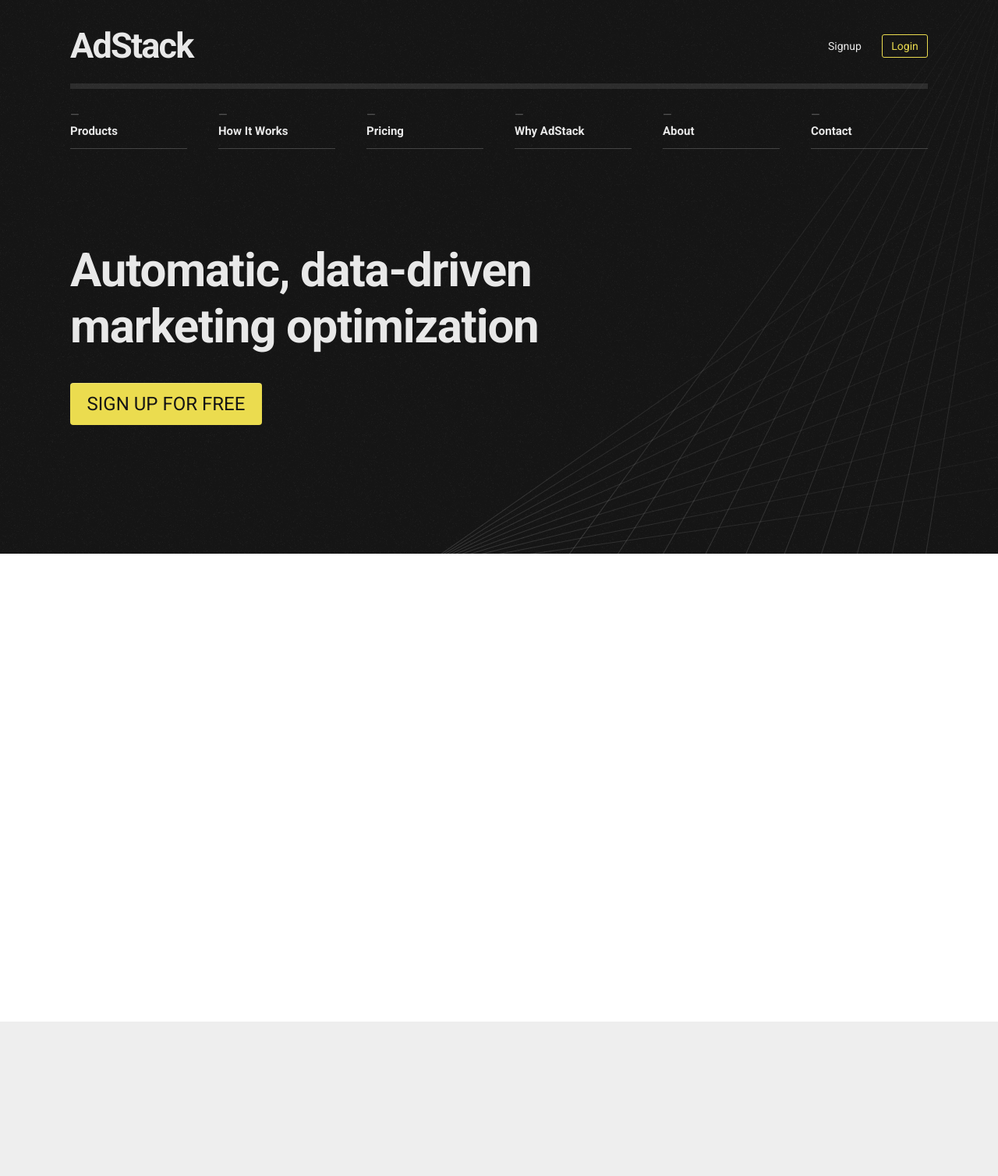
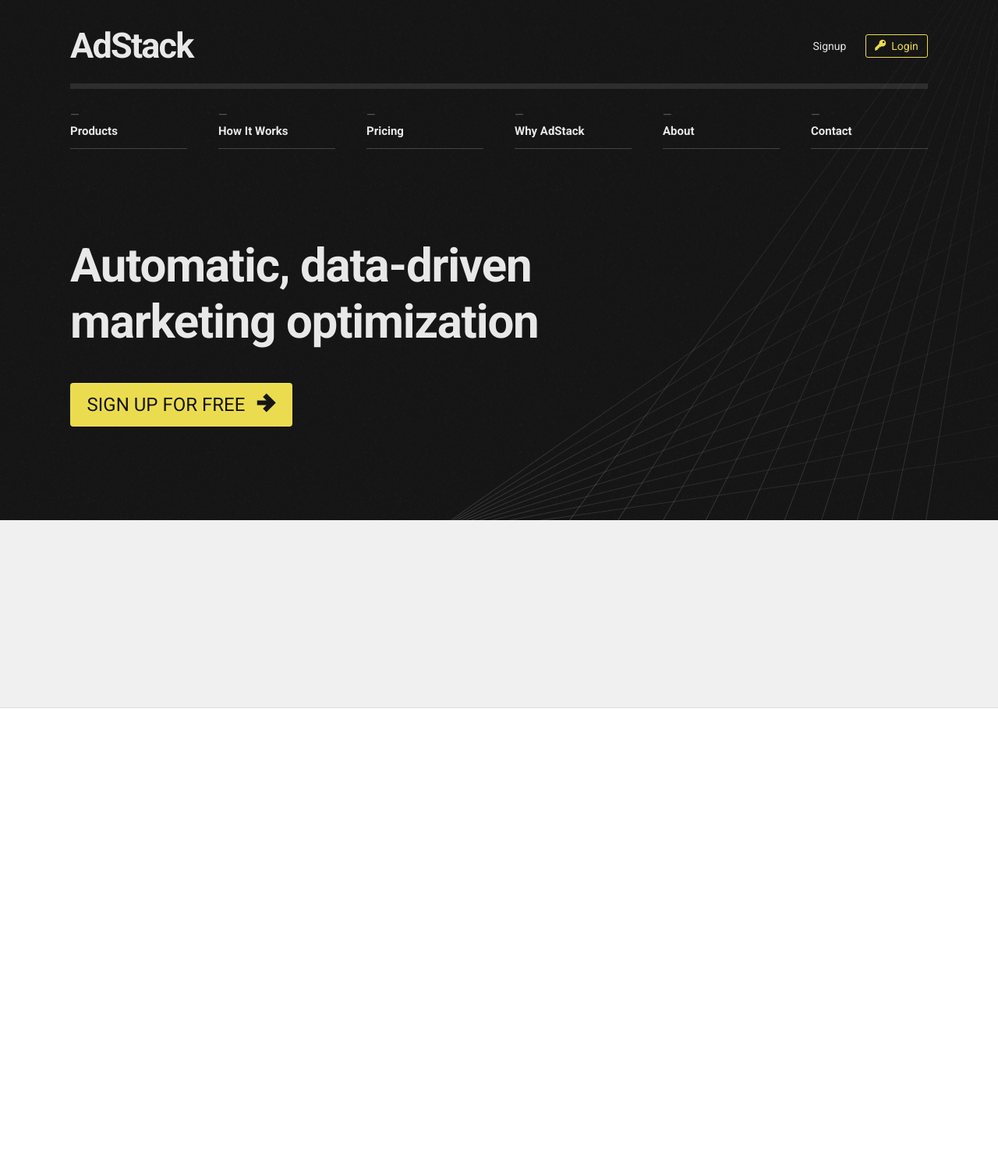
Before and after one commit to AdStack/adstack.github.io, a Jekyll site: the page built from index.html, in a window 1280 px wide. Shown: the whole page at 78% size. Built offline with Jekyll 4.4.1, drawn with Linux system fonts in a browser that asks for light colours; before the commit the page ends 1310 px from its top, so only the background shows below that.

Commit message:
work in progress

```diff
--- a/_includes/header.html
+++ b/_includes/header.html
@@ -3,7 +3,7 @@
 		<h1 class="col-12">
 			AdStack
 			<a href="#" class="button clear">Signup</a>
-			<a href="#" class="button yellow">Login</a>
+			<a href="#" class="button yellow"><i class="icon-key"></i>Login</a>
 		</h1>
 		<hr>
 		<div class="col-2">
@@ -25,9 +25,10 @@
 			<a href="#">Contact</a>
 		</div>
 	</div>
+	{% if page.title == 'AdStack' %}
 	<div class="row" id="line">
 		<h2>Automatic, data-driven<br>marketing optimization</h2>
-		<a href="#" class="button yellow cta">Sign up for free</a>
+		<a href="#" class="button yellow cta">Sign up for free <i class="icon-arrow-right"></i></a>
 		<!-- todo: javascript this (?) -->
 		<div class="line-container x">
 			<div class="line"></div><div class="line"></div><div class="line"></div><div class="line"></div>
@@ -40,4 +41,5 @@
 			<div class="line"></div><div class="line"></div>
 		</div>
 	</div>
+	{% endif %}
 </div>
--- a/index.html
+++ b/index.html
@@ -2,6 +2,11 @@
 layout: default
 title: AdStack
 ---
+<div id="subheader">
+	<div class="row">
+
+	</div>
+</div>
 <div id="home">
 	<div class="row">
 
--- a/style/base.css
+++ b/style/base.css
@@ -17,23 +17,26 @@
 .alt-font{font-family:Georgia,"Times New Roman",serif;}
 html,body{font-family:"Roboto","Helvetica Neue",Helvetica,Arial,sans-serif;font-size:15px;line-height:1.5em;}
 a{color:inherit;text-decoration:inherit;}
-html,body{background-color:#eee;color:#222;}
+html,body{background-color:#f0f0f0;color:#222;}
+.button{line-height:2em;padding:0 0.8em;border-radius:3px;border-top:1px rgba(255, 255, 255, 0.2) solid;font-weight:bold;display:inline-block;}.button.blue{background-color:#4a5eca;color:#fff;}
+.button.yellow{background-color:#ebdc4f;color:#151515;}
+.button.clear{border-top-color:transparent;}
 .clear{clear:both;}
 .cf:before,.cf:after{content:" ";display:table;}
 .cf:after{clear:both;}
 #header{background-image:url('../media/noise.png');background-position:center;background-repeat:repeat;}
-.button{line-height:2em;padding:0 0.8em;border-radius:3px;border-top:1px rgba(255, 255, 255, 0.2) solid;font-weight:bold;display:inline-block;}.button.blue{background-color:#4a5eca;color:#fff;}
-.button.yellow{background-color:#ebdc4f;color:#151515;}
-.button.clear{border-top-color:transparent;}
+@font-face{font-family:'icomoon';src:url('../media/icomoon.eot');src:url('../media/icomoon.eot?#iefix') format('embedded-opentype'),url('../media/icomoon.woff') format('woff'),url('../media/icomoon.ttf') format('truetype'),url('../media/icomoon.svg#icomoon') format('svg');font-weight:normal;font-style:normal;}[class*="icon-"]:before{font-family:'icomoon';speak:none;font-style:normal;font-weight:normal;line-height:1;-webkit-font-smoothing:antialiased;}
+.icon-key:before{content:"\e000";}
+.icon-arrow-right:before{content:"\e001";}
 #header{background-color:#151515;overflow:hidden;}#header .row:first-of-type{padding:2em 0 0;}
-#header .row:last-of-type{padding:0 0 11em;}
-#header h1{color:rgba(255, 255, 255, 0.9);letter-spacing:-0.04em;font-size:3em;padding-bottom:0.4em;line-height:1.3em;}#header h1 .button{position:absolute;top:1em;right:20px;font-size:15px;letter-spacing:0;font-weight:normal;font-size:14px;}#header h1 .button.clear{right:94px;}
-#header h1 .button.yellow{border:1px #ebdc4f solid;color:#ebdc4f;background:none;}
-#header h2{color:rgba(255, 255, 255, 0.9);letter-spacing:-0.02em;margin:2em 20px 0.6em;font-size:4em;line-height:1.2em;}
-#header .cta{margin-left:20px;font-size:1.6em;line-height:2.2em;font-weight:normal;text-transform:uppercase;border-radius:4px;padding:0 0.9em;}
+#header .row:last-of-type{padding:0 0 8em;}
+#header h1{color:rgba(255, 255, 255, 0.9);letter-spacing:-0.04em;font-size:3em;padding-bottom:0.4em;line-height:1.3em;}#header h1 .button{position:absolute;top:1em;right:20px;font-size:15px;letter-spacing:0;font-weight:normal;font-size:14px;}#header h1 .button.clear{right:8.1em;}
+#header h1 .button.yellow{border:1px #ebdc4f solid;color:#ebdc4f;background:none;}#header h1 .button.yellow i{margin-right:0.5em;}
+#header h2{color:rgba(255, 255, 255, 0.9);letter-spacing:-0.02em;margin:1.9em 20px 0.7em;font-size:4em;line-height:1.2em;}
+#header .cta{margin-left:20px;font-size:1.6em;line-height:2.3em;font-weight:normal;text-transform:uppercase;border-radius:4px;padding:0 0.9em;}#header .cta i{margin-left:0.4em;}
 #header hr{clear:both;height:7px;margin:0 20px 1.6em;background-color:rgba(255, 255, 255, 0.1);}
 #header .col-2 a{color:rgba(255, 255, 255, 0.9);display:block;font-weight:bold;padding-bottom:0.7em;border-bottom:1px rgba(255, 255, 255, 0.2) solid;}#header .col-2 a:before{color:rgba(255, 255, 255, 0.3);display:block;line-height:1.3em;content:"\2014";font-weight:normal;}
-#header .line-container{position:absolute;bottom:-20px;left:41%;}#header .line-container .line{position:absolute;bottom:0;left:0;width:1px;height:1000px;background:-webkit-gradient(linear, left bottom, left top, color-stop(0, rgba(255, 255, 255, 0.15)), color-stop(1, rgba(255, 255, 255, 0)));background:-ms-linear-gradient(bottom, rgba(255, 255, 255, 0.15), rgba(255, 255, 255, 0));background:-moz-linear-gradient(center bottom, rgba(255, 255, 255, 0.15) 0%, rgba(255, 255, 255, 0) 100%);background:-o-linear-gradient(rgba(255, 255, 255, 0), rgba(255, 255, 255, 0.15));filter:progid:DXImageTransform.Microsoft.gradient(startColorstr='rgba(255, 255, 255, 0)', endColorstr='rgba(255, 255, 255, 0.15)', GradientType=0);}#header .line-container .line:nth-of-type(1){-webkit-transform:rotate(3deg);-moz-transform:rotate(3deg);-o-transform:rotate(3deg);-ms-transform:rotate(3deg);transform:rotate(3deg);}
+#header .line-container{position:absolute;bottom:-20px;left:42%;}#header .line-container .line{position:absolute;bottom:0;left:0;width:1px;height:1000px;background:-webkit-gradient(linear, left bottom, left top, color-stop(0, rgba(255, 255, 255, 0.15)), color-stop(1, rgba(255, 255, 255, 0)));background:-ms-linear-gradient(bottom, rgba(255, 255, 255, 0.15), rgba(255, 255, 255, 0));background:-moz-linear-gradient(center bottom, rgba(255, 255, 255, 0.15) 0%, rgba(255, 255, 255, 0) 100%);background:-o-linear-gradient(rgba(255, 255, 255, 0), rgba(255, 255, 255, 0.15));filter:progid:DXImageTransform.Microsoft.gradient(startColorstr='rgba(255, 255, 255, 0)', endColorstr='rgba(255, 255, 255, 0.15)', GradientType=0);}#header .line-container .line:nth-of-type(1){-webkit-transform:rotate(3deg);-moz-transform:rotate(3deg);-o-transform:rotate(3deg);-ms-transform:rotate(3deg);transform:rotate(3deg);}
 #header .line-container .line:nth-of-type(2){-webkit-transform:rotate(6deg);-moz-transform:rotate(6deg);-o-transform:rotate(6deg);-ms-transform:rotate(6deg);transform:rotate(6deg);}
 #header .line-container .line:nth-of-type(3){-webkit-transform:rotate(9deg);-moz-transform:rotate(9deg);-o-transform:rotate(9deg);-ms-transform:rotate(9deg);transform:rotate(9deg);}
 #header .line-container .line:nth-of-type(4){-webkit-transform:rotate(12deg);-moz-transform:rotate(12deg);-o-transform:rotate(12deg);-ms-transform:rotate(12deg);transform:rotate(12deg);}
@@ -45,4 +48,5 @@ html,body{background-color:#eee;color:#222;}
 #header .line-container .line:nth-of-type(10){-webkit-transform:rotate(30deg);-moz-transform:rotate(30deg);-o-transform:rotate(30deg);-ms-transform:rotate(30deg);transform:rotate(30deg);}
 #header .line-container.x{-webkit-transform:rotate(52deg);-moz-transform:rotate(52deg);-o-transform:rotate(52deg);-ms-transform:rotate(52deg);transform:rotate(52deg);}#header .line-container.x .line{-webkit-transform-origin:0 100%;-moz-transform-origin:0 100%;-o-transform-origin:0 100%;-ms-transform-origin:0 100%;transform-origin:0 100%;}
 #header .line-container.y{bottom:-190px;left:100%;-webkit-transform:rotate(6deg);-moz-transform:rotate(6deg);-o-transform:rotate(6deg);-ms-transform:rotate(6deg);transform:rotate(6deg);}#header .line-container.y .line{-webkit-transform-origin:0 0%;-moz-transform-origin:0 0%;-o-transform-origin:0 0%;-ms-transform-origin:0 0%;transform-origin:0 0%;}
+#subheader{border-bottom:1px #ddd solid;}#subheader .row{height:240px;}
 #home{background-color:#fff;}#home .row{height:600px;}
--- a/style/content.css
+++ b/style/content.css
@@ -1 +1,4 @@
-html,body{background-color:#eee;color:#222;}
+html,body{background-color:#f0f0f0;color:#222;}
+.button{line-height:2em;padding:0 0.8em;border-radius:3px;border-top:1px rgba(255, 255, 255, 0.2) solid;font-weight:bold;display:inline-block;}.button.blue{background-color:#4a5eca;color:#fff;}
+.button.yellow{background-color:#ebdc4f;color:#151515;}
+.button.clear{border-top-color:transparent;}
--- /dev/null
+++ b/style/fonts.css
@@ -0,0 +1,3 @@
+@font-face{font-family:'icomoon';src:url('../media/icomoon.eot');src:url('../media/icomoon.eot?#iefix') format('embedded-opentype'),url('../media/icomoon.woff') format('woff'),url('../media/icomoon.ttf') format('truetype'),url('../media/icomoon.svg#icomoon') format('svg');font-weight:normal;font-style:normal;}[class*="icon-"]:before{font-family:'icomoon';speak:none;font-style:normal;font-weight:normal;line-height:1;-webkit-font-smoothing:antialiased;}
+.icon-key:before{content:"\e000";}
+.icon-arrow-right:before{content:"\e001";}
```
Also changed, not shown: style/base.less (+18 -20 lines), style/content.less (+16 -1 lines), style/fonts.less (added, +28 -0 lines), media/icomoon.svg (added), media/icomoon.ttf (added), media/icomoon.woff (added), media/line.png (deleted), media/line.svg (deleted), style/assets.less (line endings or trailing spaces), 1 other file.
